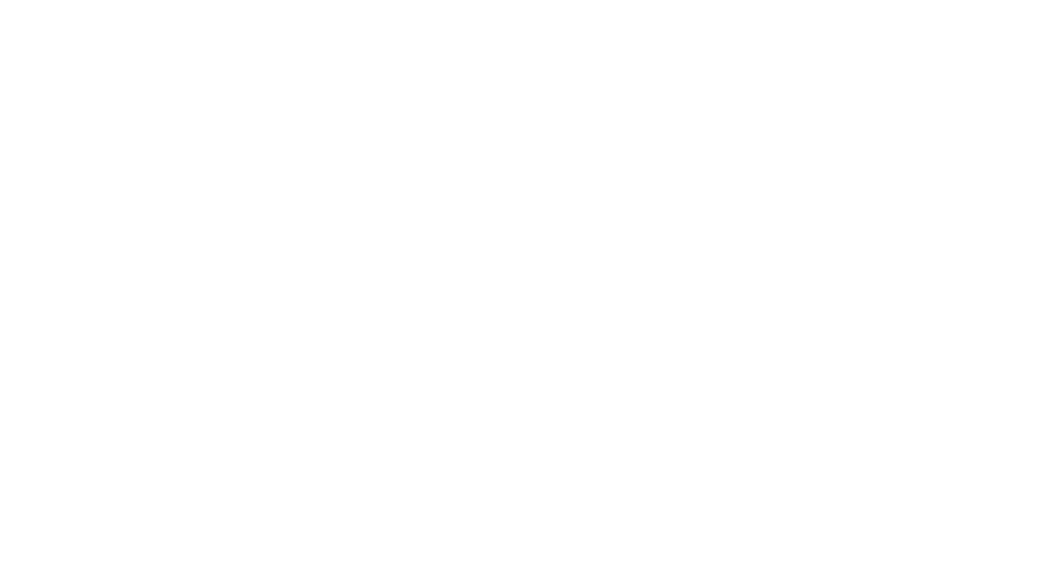
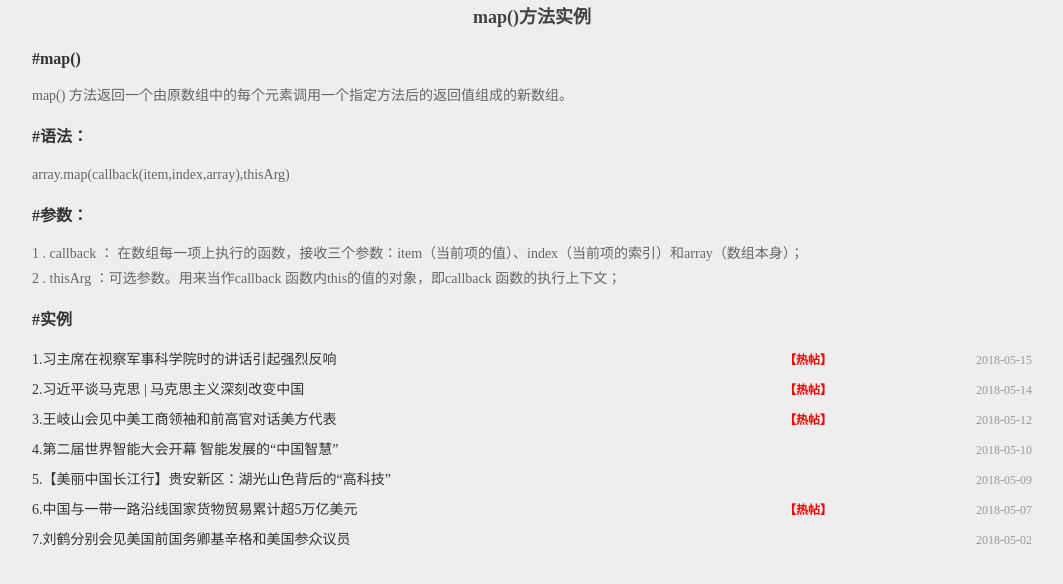
Before and after one commit to Y-king/tools.js, a plain HTML site: page mapDemo.html in a window 1280 px wide. Shown: the whole page, without its empty margins (108-1171 px from the left). Drawn offline with Linux system fonts and the light colour scheme.

Commit message:
编辑mapDemo.html

```diff
--- a/mapDemo.html
+++ b/mapDemo.html
@@ -3,10 +3,79 @@
 <head>
     <meta charset="UTF-8">
     <title>map-demo</title>
+    <style>
+        *{margin: 0;padding: 0;}
+        body{background: #eee;}
+        h1{ font-size: 18px; text-align: center; line-height: 35px; color: #424242;}
+        .wrapper{width: 1000px; margin: 0 auto;}
+        h2{ font-size: 16px; font-weight: bold; color: #333;padding:15px 0;}
+        p{ font-size: 14px; color: #666; line-height: 25px;}
+        ul{ list-style: none;}
+
+        .show li{ height: 30px; line-height: 30px;}
+        .show li a{float: left; width: 80%; color: #333; text-decoration: none; font-size: 14px; height: 30px; line-height: 30px;}
+        .show li a:hover{ text-decoration: underline; color: #f00; font-weight: bold;}
+        .show li a b{ color: #f00; font-size: 12px; float:right;}
+        .show li span{ float: right; width: 15%; text-align:right;font-size: 12px; color: #999;}
+    </style>
 </head>
 <body>
+    <div class="wrapper">
+        <h1>map()方法实例</h1>
+        <div class="info">
+            <h2>#map()</h2>
+            <p>map() 方法返回一个由原数组中的每个元素调用一个指定方法后的返回值组成的新数组。</p>
+            <h2>#语法：</h2>
+            <p>array.map(callback(item,index,array),thisArg)</p>
+            <h2>#参数：</h2>
+            <p>1 . callback ： 在数组每一项上执行的函数，接收三个参数：item（当前项的值）、index（当前项的索引）和array（数组本身）；</p>
+            <p>2 . thisArg ：可选参数。用来当作callback 函数内this的值的对象，即callback 函数的执行上下文；</p>
+        </div>
+        <h2>#实例</h2>
+        <div class="show">
+            <ul  id="list">
+                <!-- <li>
+                    <a href="#">1.这里是标题 <b></b></a>
+                    <span>2018-05-20</span>
+                </li> -->
+            </ul>
+        </div>
+
+    </div>
 </body>
 <script src="tools.js"></script>
 <script type="text/javascript">
+    let json =[
+        {t:'习主席在视察军事科学院时的讲话引起强烈反响',d:'2018-05-15',hot:true},
+        {t:'习近平谈马克思 | 马克思主义深刻改变中国',d:'2018-05-14',hot:true},
+        {t:'王岐山会见中美工商领袖和前高官对话美方代表',d:'2018-05-12',hot:true},
+        {t:'第二届世界智能大会开幕 智能发展的“中国智慧”',d:'2018-05-10',hot:false},
+        {t:'【美丽中国长江行】贵安新区：湖光山色背后的“高科技”',d:'2018-05-09',hot:false},
+        {t:'中国与一带一路沿线国家货物贸易累计超5万亿美元',d:'2018-05-07',hot:true},
+        {t:'刘鹤分别会见美国前国务卿基辛格和美国参众议员',d:'2018-05-02',hot:false}
+    ];
+
+    let mydata =json.map(function(item,index,array){
+        let data ={};
+        data.title = item.t;
+        data.time  =item.d;
+        data.hot = item.hot ? '【热帖】':'';
+        return data;
+    });
+
+    console.log(mydata)
+    let list =document.getElementById('list');
+
+
+    //用到了ES6的字符串模板
+    for(let i= 0; i<mydata.length;i++){
+        list.innerHTML+=`
+                <li>
+                    <a href="#">${i+1}.${mydata[i].title}<b>${mydata[i].hot}</b></a>
+                    <span>${mydata[i].time}</span>
+                </li>
+        `
+    }
+
 </script>
 </html>
```
